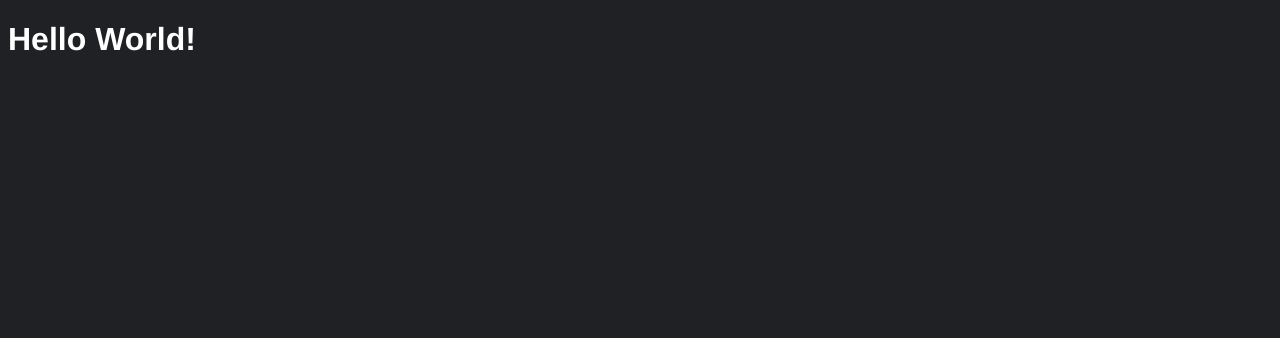
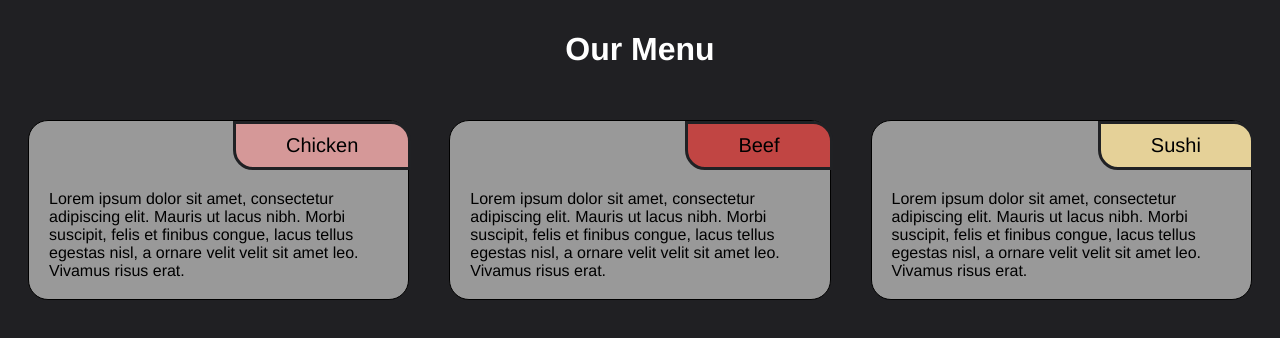
Before and after one commit to ravixez/coursera-coding-assignments, a plain HTML site: page module2-solution/index.html in a window 1280 px wide. Drawn offline with Linux system fonts and the light colour scheme.

Commit message:
works but it's messy

```diff
--- a/module2-solution/css/styles.css
+++ b/module2-solution/css/styles.css
@@ -1,8 +1,97 @@
 * {
-    background-color: #202124;
     font-family: 'Franklin Gothic Medium', 'Arial Narrow', Arial, sans-serif;
-}
+    box-sizing: border-box;
+  }
 
-h1 {
+  h1 {
     color: white;
-}
+    text-align: center;
+    padding: 10px;
+  }
+
+  body {
+    background-color: #202023;
+  }
+
+  .block {
+    border: 1px solid black;
+    border-radius: 20px;
+    background: #999999;
+    margin: 20px;
+  }
+
+  .block-content {
+    float: left;
+    padding: 10px;
+    padding-top: 0;
+    padding-bottom: 0;
+    margin: 10px;
+  }
+
+  .block-title {
+    text-align: right;
+    border: 3px solid #202124;
+    border-radius: 0px 20px 0px 20px;
+    float: right;
+    flex-flow: row;
+    margin: 0;
+    padding: 10px;
+    padding-left: 50px;
+    padding-right: 50px;
+    margin-right: -3px;
+    margin-right: -3px;
+    font-size: 20px;
+  }
+
+  #bt1 {
+    background-color: #d59898;
+  }
+
+  #bt2 {
+    background-color: #c14543;
+  }
+
+  #bt3 {
+    background-color: #e5d198;
+  }
+
+  @media (min-width: 992px) {
+    .col-lg-4 {
+      float: left;
+      width: 33.33%;
+    }
+    .block {
+      height: 180px;
+    }
+    .block-content {
+      margin-top: 20px;
+    }
+  }
+
+  @media (min-width: 768px) and (max-width: 991px) {
+    .col-md-6, .col-md-12 {
+      float: left;
+    }
+    .col-md-6 {
+      width: 50%;
+    }
+    .col-md-12 {
+      width: 100%;
+    }
+    .block {
+      height: 150px;
+    }
+  }
+
+  @media (max-width: 767px) {
+    .col-sm-12 {
+      float: left;
+      width: 100%;
+    }
+    .block {
+      height: 200px;
+    }
+    .block-content {
+      padding-top: 8px;
+    }
+  }
--- a/module2-solution/index.html
+++ b/module2-solution/index.html
@@ -9,6 +9,23 @@
     <title>Module 2 Coding Assignment</title>
 </head>
 <body>
-    <h1>Hello World!</h1>
+    <h1>Our Menu</h1>
+    <div class="row">
+        <div class="col-lg-4 col-md-6 col-sm-12">
+            <div class="block">
+                <p class="block-title" id="bt1">Chicken</p>
+                <p class="block-content">Lorem ipsum dolor sit amet, consectetur adipiscing elit. Mauris ut lacus nibh. Morbi suscipit, felis et finibus congue, lacus tellus egestas nisl, a ornare velit velit sit amet leo. Vivamus risus erat.</p></div>
+        </div>
+        <div class="col-lg-4 col-md-6 col-sm-12">
+            <div class="block">
+                <p class="block-title" id="bt2">Beef</p>
+                <p class="block-content">Lorem ipsum dolor sit amet, consectetur adipiscing elit. Mauris ut lacus nibh. Morbi suscipit, felis et finibus congue, lacus tellus egestas nisl, a ornare velit velit sit amet leo. Vivamus risus erat.</p></div>
+        </div>
+        <div class="col-lg-4 col-md-6 col-md-12 col-sm-12">
+            <div class="block">
+                <p class="block-title" id="bt3">Sushi</p>
+                <p class="block-content">Lorem ipsum dolor sit amet, consectetur adipiscing elit. Mauris ut lacus nibh. Morbi suscipit, felis et finibus congue, lacus tellus egestas nisl, a ornare velit velit sit amet leo. Vivamus risus erat.</p></div>
+        </div>
+    </div>
 </body>
 </html>
```
